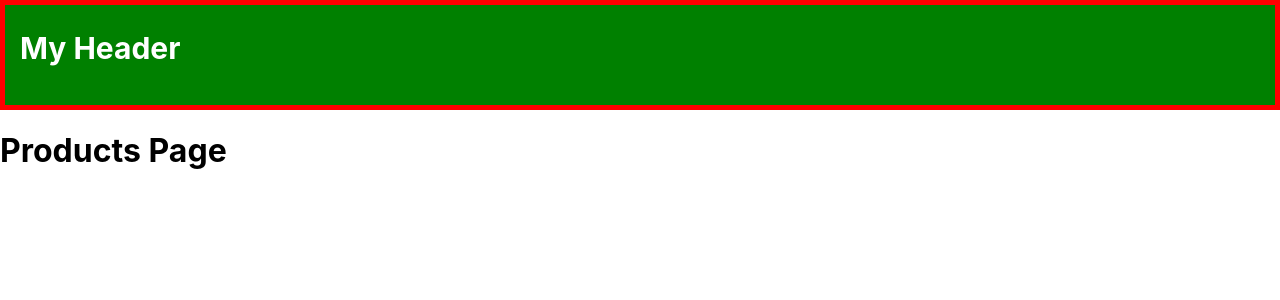
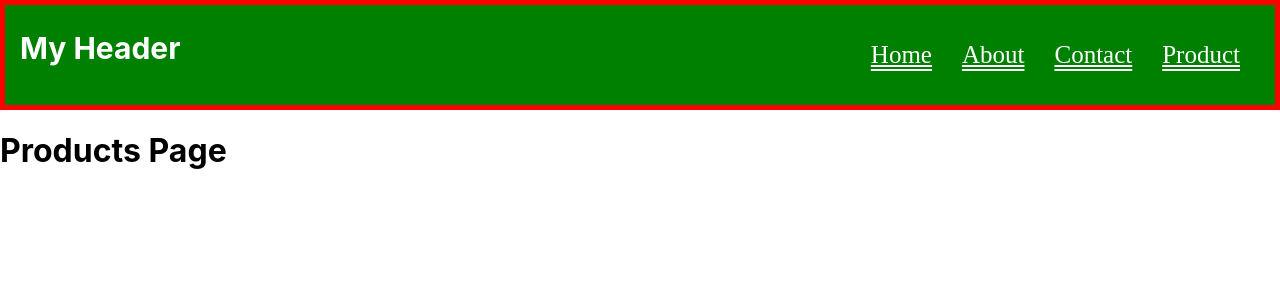
Before and after one commit to Doode1524/reusable-components, a React (Create React App) app: page /products in a window 1280 px wide. Shown: the top 300 px of the page. Built offline with nearby package versions, Linux system fonts and the light colour scheme.

Commit message:
add NavLink component, render navlinks, and fix typos

```diff
--- a/src/App.js
+++ b/src/App.js
@@ -6,14 +6,14 @@ import Contact from "./Contact";
 import Products from "./Products";
 
 function App() {
-  const navigate = useNavigate()
+  const navigate = useNavigate();
 
   const navLinks = [
-    {text: "Home", path: '/home', href: "Home Page" },
-    {text: "About", path: '/about', href: "About Page" },
-    {text: "Contact", path: '/contact', href: "Contact Page" },
-    {text: "Product", path: '/product', href: "Product Page" },
-  ]
+    { text: "Home", path: "/home" },
+    { text: "About", path: "/about" },
+    { text: "Contact", path: "/contact" },
+    { text: "Product", path: "/products" },
+  ];
 
   return (
     <div>
--- a/src/Header.js
+++ b/src/Header.js
@@ -1,4 +1,5 @@
 import React from "react";
+import NavLink from "./NavLink";
 import "./styles.css";
 
 const Header = (props) => {
@@ -8,6 +9,18 @@ const Header = (props) => {
     <div className="header-container">
       <div>
         <h1 className="header-title">My Header</h1>
+        <div className="navlink-container">
+          {navLinks.map((navLink) => {
+            return (
+              <NavLink
+                text={navLink.text}
+                path={navLink.path}
+                href={navLink.href}
+                navigate={navigate}
+              />
+            );
+          })}
+        </div>
       </div>
     </div>
   );
--- /dev/null
+++ b/src/NavLink.js
@@ -0,0 +1,15 @@
+import React from "react";
+import "./styles.css";
+
+const NavLink = (props) => {
+  const { text, path, navigate } = props;
+  return (
+    <div className="navlink">
+      <a href="#" onClick={() => navigate(path)}>
+        {text}
+      </a>
+    </div>
+  );
+};
+
+export default NavLink;
--- a/src/styles.css
+++ b/src/styles.css
@@ -16,3 +16,25 @@
   top: 10px;
   left: 20px;
 }
+
+.navlink-container {
+  display: flex;
+}
+
+.navlink {
+  margin: 15px;
+  cursor: pointer;
+}
+
+a {
+  text-decoration: double underline;
+  font-family: "fantasy";
+  font-size: 25px;
+  font-weight: 500;
+  caret-color: transparent;
+  color: white;
+}
+
+a:hover {
+  text-decoration: wavy underline;
+}
```
